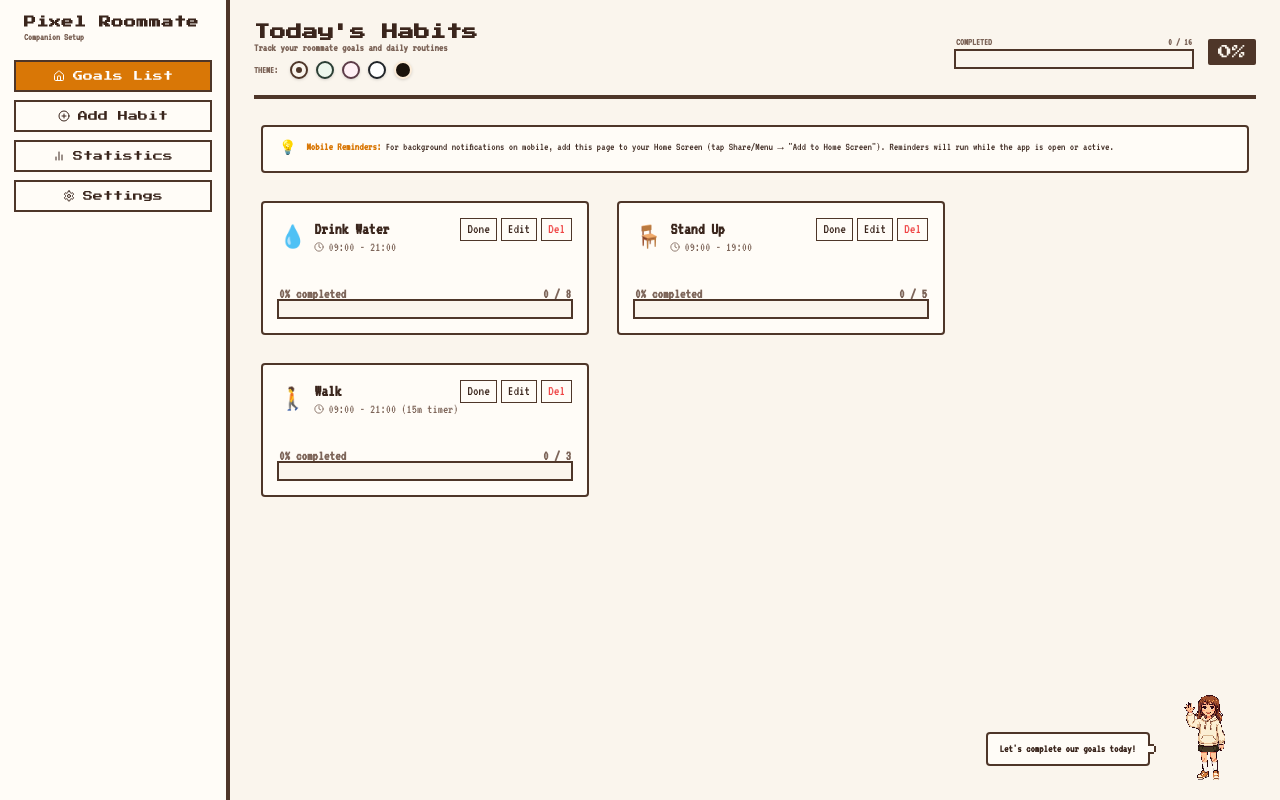
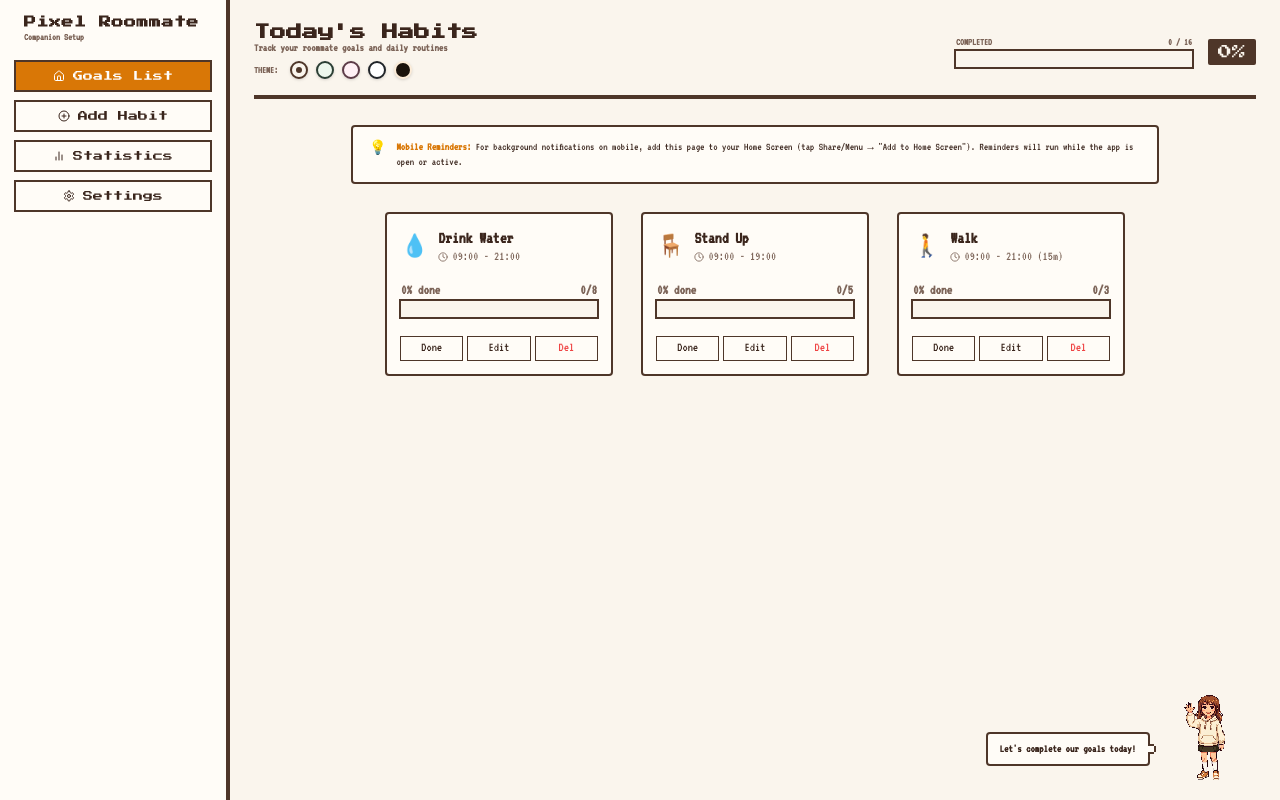
Before and after one commit to raydotsh/pixel-reminders, a React (Vite) app: page / in a window 1280 px wide. Built offline with nearby package versions, Linux system fonts and the light colour scheme.

Commit message:
feat(layout): refactor card styles to vertical JRPG widget structure, and narrow content-container to prevent width elongation

```diff
--- a/src/renderer/components/Dashboard.tsx
+++ b/src/renderer/components/Dashboard.tsx
@@ -423,19 +423,36 @@ export default function Dashboard() {
                       className="pixel-panel goal-card"
                       style={{ borderLeftColor: habit.color || 'var(--primary)' }}
                     >
-                      <div className="card-top">
-                        <div className="card-title-area">
+                      {/* Title, Emoji & Clock */}
+                      <div className="card-title-area" style={{ display: 'flex', alignItems: 'center', gap: '10px' }}>
                         <span className="card-emoji">{habit.emoji}</span>
-                          <div>
+                        <div style={{ display: 'flex', flexDirection: 'column', minWidth: 0, flexGrow: 1 }}>
                           <span className="card-title-text">{habit.name}</span>
                           <span className="card-subtitle-text">
-                              <Clock size={10} />
-                              {habit.startTime} - {habit.endTime} {habit.duration && `(${habit.duration}m timer)`}
+                            <Clock size={10} style={{ flexShrink: 0 }} />
+                            {habit.startTime} - {habit.endTime} {habit.duration && `(${habit.duration}m)`}
                           </span>
                         </div>
                       </div>
 
-                        {/* Actions */}
+                      {/* Progress bar */}
+                      <div className="card-progress-section">
+                        <div className="card-progress-labels">
+                          <span>{percentage}% done</span>
+                          <span>{count}/{habit.goal}</span>
+                        </div>
+                        <div className="pixel-progress-container">
+                          <div
+                            className="pixel-progress-fill"
+                            style={{
+                              width: `${percentage}%`,
+                              backgroundColor: habit.color || 'var(--primary)'
+                            }}
+                          />
+                        </div>
+                      </div>
+
+                      {/* Action buttons row */}
                       <div className="card-actions">
                         <button
                           onClick={() => handleQuickLog(habit.id)}
@@ -457,23 +474,6 @@ export default function Dashboard() {
                         >
                           Del
                         </button>
-                        </div>
-                      </div>
-
-                      <div className="card-progress-area">
-                        <div className="card-progress-labels">
-                          <span>{percentage}% completed</span>
-                          <span>{count} / {habit.goal}</span>
-                        </div>
-                        <div className="pixel-progress-container">
-                          <div
-                            className="pixel-progress-fill"
-                            style={{
-                              width: `${percentage}%`,
-                              backgroundColor: habit.color || 'var(--primary)'
-                            }}
-                          />
-                        </div>
                       </div>
                     </div>
                   );
--- a/src/renderer/index.css
+++ b/src/renderer/index.css
@@ -407,8 +407,9 @@ body {
 /* Checklist / Cards Grid */
 .goals-grid {
   display: grid;
-  grid-template-columns: repeat(auto-fill, minmax(280px, 340px));
+  grid-template-columns: repeat(auto-fill, minmax(210px, 240px));
   gap: 16px;
+  justify-content: center;
 }
 
 .goal-card {
@@ -417,13 +418,8 @@ body {
   flex-direction: column;
   justify-content: space-between;
   gap: 12px;
-  min-height: 130px;
-}
-
-.card-top {
-  display: flex;
-  justify-content: space-between;
-  align-items: flex-start;
+  min-height: 160px;
+  padding: 14px;
 }
 
 .card-title-area {
@@ -445,7 +441,7 @@ body {
   overflow: hidden;
   text-overflow: ellipsis;
   display: block;
-  max-width: 150px;
+  max-width: 100%;
 }
 
 .card-subtitle-text {
@@ -462,14 +458,17 @@ body {
   display: flex;
   gap: 6px;
   align-items: center;
+  width: 100%;
 }
 
 .card-actions .pixel-btn {
-  padding: 3px 6px !important;
-  font-size: 14px !important;
+  flex: 1;
+  padding: 4px 6px !important;
+  font-size: 13px !important;
   font-family: var(--font-body) !important;
   min-height: auto !important;
   line-height: 1.1 !important;
+  justify-content: center;
   box-shadow: 0 -2px 0 -1px var(--border-color),
               0 2px 0 -1px var(--border-color),
               -2px 0 0 -1px var(--border-color),
@@ -1044,15 +1043,11 @@ html.is-electron .header-progress-box {
 }
 
 html.is-electron .goals-grid {
-  grid-template-columns: repeat(auto-fill, minmax(280px, 1fr)) !important;
+  grid-template-columns: repeat(auto-fill, minmax(210px, 240px)) !important;
 }
 
 html.is-electron .goal-card {
-  min-height: 130px !important;
-}
-
-html.is-electron .card-top {
-  flex-direction: row !important;
+  min-height: 160px !important;
 }
 
 html.is-electron .form-grid-2 {
@@ -1089,7 +1084,7 @@ html.is-electron .animate-walk-out {
 
 /* Centered content wrapper for alignment */
 .content-container {
-  max-width: 1000px;
+  max-width: 820px;
   width: 100%;
   margin: 0 auto;
   display: flex;
```
Lines whose indentation alone changed are shown as unchanged.
